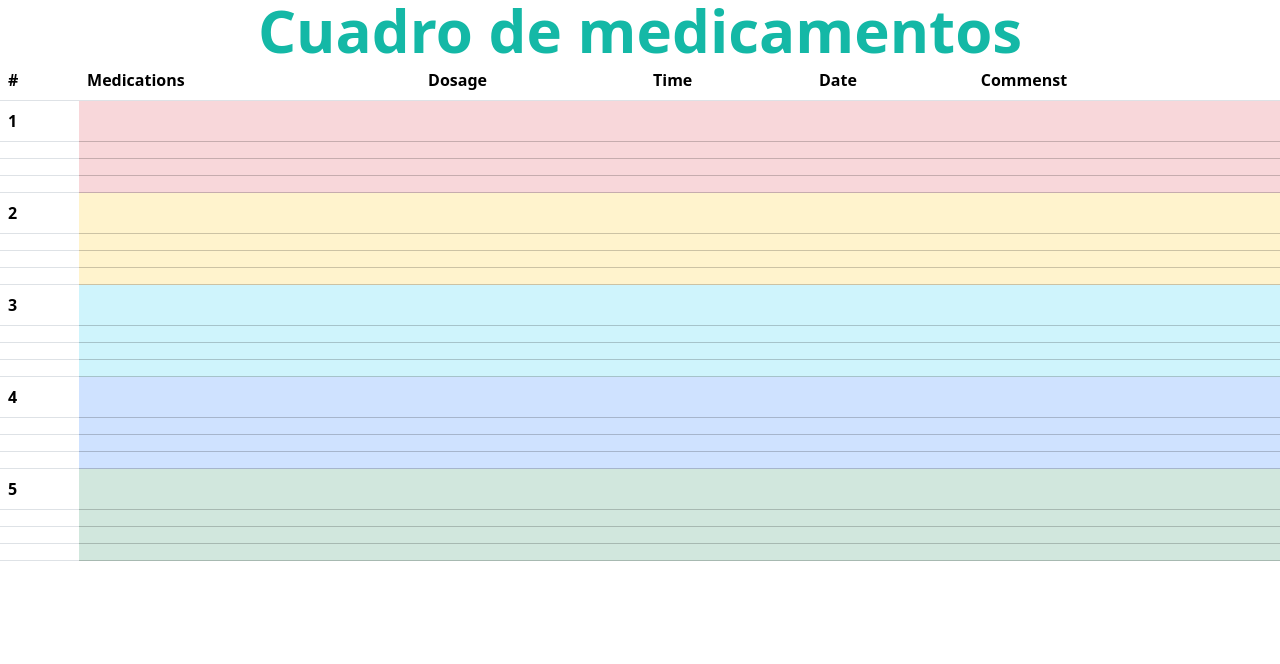
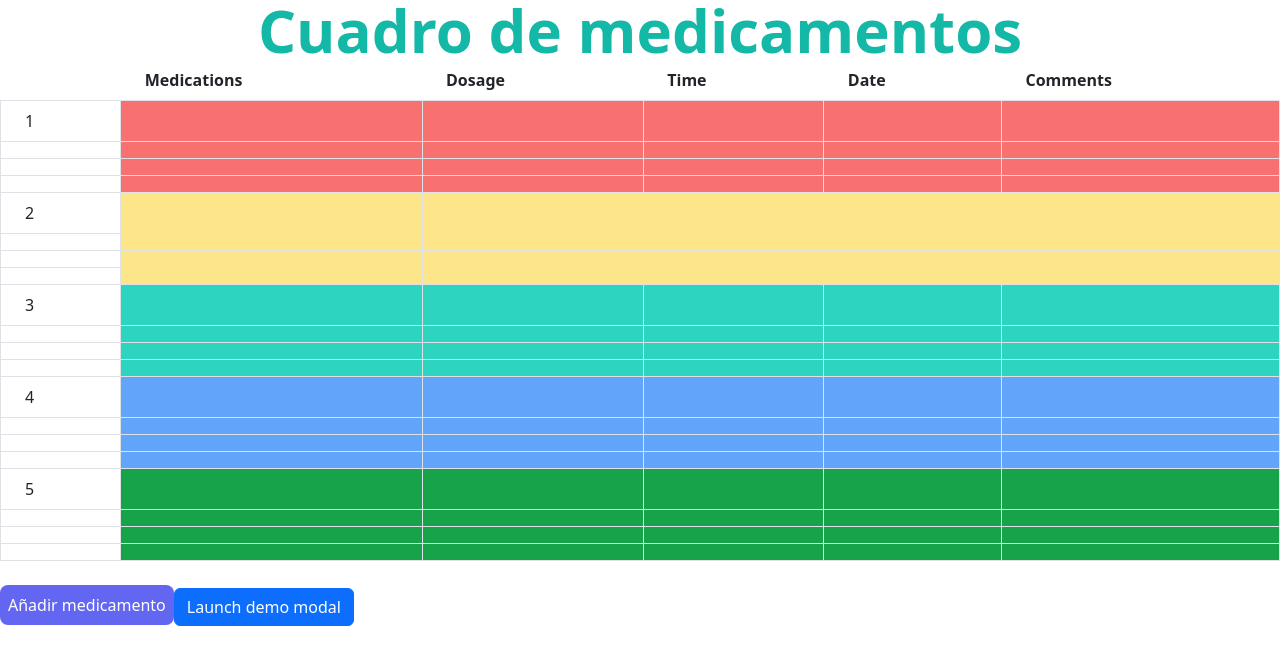
Before and after one commit to NaiveCannonUT/Medicamentos-Beta, a React (Vite) app: page / in a window 1280 px wide. Shown: the top 664 px of the page. Built offline with nearby package versions, Linux system fonts and the light colour scheme.

Commit message:
Cambios del cuadro

```diff
--- a/src/Page/Cuadro.jsx
+++ b/src/Page/Cuadro.jsx
@@ -5,194 +5,211 @@ import "bootstrap/dist/css/bootstrap.min.css";
 function Cuadro() {
     return (
         <>
-        <h1 className="text-6xl text-center font-bold text-teal-500">Cuadro de medicamentos</h1>
-            <table class="table">
+            <h1 className="text-6xl text-center font-bold text-teal-500">Cuadro de medicamentos</h1>
+
+            <table class="table-auto w-full">
                 <thead>
                     <tr>
-                        <th scope="col">#</th>
-                        <th scope="col">Medications</th>
-                        <th scope="col">Dosage</th>
-                        <th scope="col">Time</th>
-                        <th scope="col">Date</th>
-                        <th scope="col">Commenst</th>
+                        <th className="px-4 py-2"></th>
+                        <th className="px-4 py-2">Medications</th>
+                        <th className="px-4 py-2">Dosage</th>
+                        <th className="px-4 py-2">Time</th>
+                        <th className="px-4 py-2">Date</th>
+                        <th className="px-4 py-2">Comments</th>
                     </tr>
                 </thead>
                 <tbody>
                     <tr>
-                        <th scope="row">1</th>
-                        <td className="table-danger"></td>
-                        <td className="table-danger"></td>
-                        <td className="table-danger"></td>
-                        <td className="table-danger"></td>
-                        <td className="table-danger"></td>
-
+                        <td className="border px-4 py-2">1</td>
+                        <td className="border px-4 py-2 bg-red-400"></td>
+                        <td className="border px-4 py-2 bg-red-400"></td>
+                        <td className="border px-4 py-2 bg-red-400"></td>
+                        <td className="border px-4 py-2 bg-red-400"></td>
+                        <td className="border px-4 py-2 bg-red-400"></td>
                     </tr>
                     <tr>
-                    <th scope="row"></th>
-                        <td className="table-danger"></td>
-                        <td className="table-danger"></td>
-                        <td className="table-danger"></td>
-                        <td className="table-danger"></td>
-                        <td className="table-danger"></td>
+                        <td className="border px-4 py-2"></td>
+                        <td className="border px-4 py-2 bg-red-400"></td>
+                        <td className="border px-4 py-2 bg-red-400"></td>
+                        <td className="border px-4 py-2 bg-red-400"></td>
+                        <td className="border px-4 py-2 bg-red-400"></td>
+                        <td className="border px-4 py-2 bg-red-400"></td>
                     </tr>
                     <tr>
-                    <th scope="row"></th>
-                        <td className="table-danger" ></td>
-                        <td className="table-danger"></td>
-                        <td className="table-danger"></td>
-                        <td className="table-danger"></td>
-                        <td className="table-danger"></td>
+                        <td className="border px-4 py-2"></td>
+                        <td className="border px-4 py-2 bg-red-400"></td>
+                        <td className="border px-4 py-2 bg-red-400"></td>
+                        <td className="border px-4 py-2 bg-red-400"></td>
+                        <td className="border px-4 py-2 bg-red-400"></td>
+                        <td className="border px-4 py-2 bg-red-400"></td>
                     </tr>
                     <tr>
-                    <th scope="row"></th>
-                        <td className="table-danger" ></td>
-                        <td className="table-danger"></td>
-                        <td className="table-danger"></td>
-                        <td className="table-danger"></td>
-                        <td className="table-danger"></td>
+                        <td className="border px-4 py-2"></td>
+                        <td className="border px-4 py-2 bg-red-400"></td>
+                        <td className="border px-4 py-2 bg-red-400"></td>
+                        <td className="border px-4 py-2 bg-red-400"></td>
+                        <td className="border px-4 py-2 bg-red-400"></td>
+                        <td className="border px-4 py-2 bg-red-400"></td>
                     </tr>
                     <tr>
-                        <th scope="row">2</th>
-                        <td className="table-warning"></td>
-                        <td className="table-warning"></td>
-                        <td className="table-warning"></td>
-                        <td className="table-warning"></td>
-                        <td className="table-warning"></td>
+                        <td className="border px-4 py-2">2</td>
+                        <td className="border px-4 py-2 bg-amber-200"></td>
+                        <td className="border px-4 py-2 bg-amber-200"></td>
+                        <td className="border px-4 py-2 bg-amber-200"></td>
+                        <td className="border px-4 py-2 bg-amber-200"></td>
+                        <td className="border px-4 py-2 bg-amber-200"></td>
                     </tr>
                     <tr>
-                        <th scope="row"></th>
-                        <td className="table-warning"></td>
-                        <td className="table-warning"></td>
-                        <td className="table-warning"></td>
-                        <td className="table-warning"></td>
-                        <td className="table-warning"></td>
+                        <td className="border px-4 py-2"></td>
+                        <td className="border px-4 py-2 bg-amber-200"></td>
+                        <td className="border px-4 py-2 bg-amber-200"></td>
+                        <td className="border px-4 py-2 bg-amber-200"></td>
+                        <td className="border px-4 py-2 bg-amber-200"></td>
+                        <td className="border px-4 py-2 bg-amber-200"></td>
                     </tr>
                     <tr>
-                        <th scope="row"></th>
-                        <td className="table-warning"></td>
-                        <td className="table-warning"></td>
-                        <td className="table-warning"></td>
-                        <td className="table-warning"></td>
-                        <td className="table-warning"></td>
+                        <td className="border px-4 py-2"></td>
+                        <td className="border px-4 py-2 bg-amber-200"></td>
+                        <td className="border px-4 py-2 bg-amber-200"></td>
+                        <td className="border px-4 py-2 bg-amber-200"></td>
+                        <td className="border px-4 py-2 bg-amber-200"></td>
+                        <td className="border px-4 py-2 bg-amber-200"></td>
                     </tr>
                     <tr>
-                        <th scope="row"></th>
-                        <td className="table-warning"></td>
-                        <td className="table-warning"></td>
-                        <td className="table-warning"></td>
-                        <td className="table-warning"></td>
-                        <td className="table-warning"></td>
+                        <td className="border px-4 py-2"></td>
+                        <td className="border px-4 py-2 bg-amber-200"></td>
+                        <td className="border px-4 py-2 bg-amber-200"></td>
+                        <td className="border px-4 py-2 bg-amber-200"></td>
+                        <td className="border px-4 py-2 bg-amber-200"></td>
+                        <td className="border px-4 py-2 bg-amber-200"></td>
+                    </tr>
+                    <tr>
+                        <td className="border px-4 py-2">3</td>
+                        <td className="border px-4 py-2 bg-teal-400"></td>
+                        <td className="border px-4 py-2 bg-teal-400"></td>
+                        <td className="border px-4 py-2 bg-teal-400"></td>
+                        <td className="border px-4 py-2 bg-teal-400"></td>
+                        <td className="border px-4 py-2 bg-teal-400"></td>
+                    </tr>
+                    <tr>
+                        <td className="border px-4 py-2"></td>
+                        <td className="border px-4 py-2 bg-teal-400"></td>
+                        <td className="border px-4 py-2 bg-teal-400"></td>
+                        <td className="border px-4 py-2 bg-teal-400"></td>
+                        <td className="border px-4 py-2 bg-teal-400"></td>
+                        <td className="border px-4 py-2 bg-teal-400"></td>
+                    </tr>
+                    <tr>
+                        <td className="border px-4 py-2"></td>
+                        <td className="border px-4 py-2 bg-teal-400"></td>
+                        <td className="border px-4 py-2 bg-teal-400"></td>
+                        <td className="border px-4 py-2 bg-teal-400"></td>
+                        <td className="border px-4 py-2 bg-teal-400"></td>
+                        <td className="border px-4 py-2 bg-teal-400"></td>
+                    </tr>
+                    <tr>
+                        <td className="border px-4 py-2"></td>
+                        <td className="border px-4 py-2 bg-teal-400"></td>
+                        <td className="border px-4 py-2 bg-teal-400"></td>
+                        <td className="border px-4 py-2 bg-teal-400"></td>
+                        <td className="border px-4 py-2 bg-teal-400"></td>
+                        <td className="border px-4 py-2 bg-teal-400"></td>
+                    </tr>
+                    <tr>
+                        <td className="border px-4 py-2">4</td>
+                        <td className="border px-4 py-2 bg-blue-400"></td>
+                        <td className="border px-4 py-2 bg-blue-400"></td>
+                        <td className="border px-4 py-2 bg-blue-400"></td>
+                        <td className="border px-4 py-2 bg-blue-400"></td>
+                        <td className="border px-4 py-2 bg-blue-400"></td>
+                    </tr>
+                    <tr>
+                        <td className="border px-4 py-2"></td>
+                        <td className="border px-4 py-2 bg-blue-400"></td>
+                        <td className="border px-4 py-2 bg-blue-400"></td>
+                        <td className="border px-4 py-2 bg-blue-400"></td>
+                        <td className="border px-4 py-2 bg-blue-400"></td>
+                        <td className="border px-4 py-2 bg-blue-400"></td>
+                    </tr>
+                    <tr>
+                        <td className="border px-4 py-2"></td>
+                        <td className="border px-4 py-2 bg-blue-400"></td>
+                        <td className="border px-4 py-2 bg-blue-400"></td>
+                        <td className="border px-4 py-2 bg-blue-400"></td>
+                        <td className="border px-4 py-2 bg-blue-400"></td>
+                        <td className="border px-4 py-2 bg-blue-400"></td>
+                    </tr>
+                    <tr>
+                        <td className="border px-4 py-2"></td>
+                        <td className="border px-4 py-2 bg-blue-400"></td>
+                        <td className="border px-4 py-2 bg-blue-400"></td>
+                        <td className="border px-4 py-2 bg-blue-400"></td>
+                        <td className="border px-4 py-2 bg-blue-400"></td>
+                        <td className="border px-4 py-2 bg-blue-400"></td>
+                    </tr>
+                    <tr>
+                        <td className="border px-4 py-2">5</td>
+                        <td className="border px-4 py-2 bg-green-600"></td>
+                        <td className="border px-4 py-2 bg-green-600"></td>
+                        <td className="border px-4 py-2 bg-green-600"></td>
+                        <td className="border px-4 py-2 bg-green-600"></td>
+                        <td className="border px-4 py-2 bg-green-600"></td>
+                    </tr>
+                    <tr>
+                        <td className="border px-4 py-2"></td>
+                        <td className="border px-4 py-2 bg-green-600"></td>
+                        <td className="border px-4 py-2 bg-green-600"></td>
+                        <td className="border px-4 py-2 bg-green-600"></td>
+                        <td className="border px-4 py-2 bg-green-600"></td>
+                        <td className="border px-4 py-2 bg-green-600"></td>
+                    </tr>
+                    <tr>
+                        <td className="border px-4 py-2"></td>
+                        <td className="border px-4 py-2 bg-green-600"></td>
+                        <td className="border px-4 py-2 bg-green-600"></td>
+                        <td className="border px-4 py-2 bg-green-600"></td>
+                        <td className="border px-4 py-2 bg-green-600"></td>
+                        <td className="border px-4 py-2 bg-green-600"></td>
+                    </tr>
+                    <tr>
+                        <td className="border px-4 py-2"></td>
+                        <td className="border px-4 py-2 bg-green-600"></td>
+                        <td className="border px-4 py-2 bg-green-600"></td>
+                        <td className="border px-4 py-2 bg-green-600"></td>
+                        <td className="border px-4 py-2 bg-green-600"></td>
+                        <td className="border px-4 py-2 bg-green-600"></td>
                     </tr>
 
-                    <tr>
-                        <th scope="row">3</th>
-                        <td className="table-info"></td>
-                        <td className="table-info"></td>
-                        <td className="table-info"></td>
-                        <td className="table-info"></td>
-                        <td className="table-info"></td>
-                    </tr>
-
-                    <tr>
-                        <th scope="row"></th>
-                        <td className="table-info"></td>
-                        <td className="table-info"></td>
-                        <td className="table-info"></td>
-                        <td className="table-info"></td>
-                        <td className="table-info"></td>
-                    </tr>
-
-                    <tr>
-                        <th scope="row"></th>
-                        <td className="table-info"></td>
-                        <td className="table-info"></td>
-                        <td className="table-info"></td>
-                        <td className="table-info"></td>
-                        <td className="table-info"></td>
-                    </tr>
-
-                    <tr>
-                        <th scope="row"></th>
-                        <td className="table-info"></td>
-                        <td className="table-info"></td>
-                        <td className="table-info"></td>
-                        <td className="table-info"></td>
-                        <td className="table-info"></td>
-                    </tr>
-
-                    <tr>
-                        <th scope="row">4</th>
-                        <td className="table-primary"></td>
-                        <td className="table-primary"></td>
-                        <td className="table-primary"></td>
-                        <td className="table-primary"></td>
-                        <td className="table-primary"></td>
-                    </tr>
-
-                    <tr>
-                        <th scope="row"></th>
-                        <td className="table-primary"></td>
-                        <td className="table-primary"></td>
-                        <td className="table-primary"></td>
-                        <td className="table-primary"></td>
-                        <td className="table-primary"></td>
-                    </tr>
-
-                    <tr>
-                        <th scope="row"></th>
-                        <td className="table-primary"></td>
-                        <td className="table-primary"></td>
-                        <td className="table-primary"></td>
-                        <td className="table-primary"></td>
-                        <td className="table-primary"></td>
-                    </tr>
-
-                    <tr>
-                        <th scope="row"></th>
-                        <td className="table-primary"></td>
-                        <td className="table-primary"></td>
-                        <td className="table-primary"></td>
-                        <td className="table-primary"></td>
-                        <td className="table-primary"></td>
-                    </tr>
-
-                    <tr>
-                        <th scope="row">5</th>
-                        <td className="table-success"></td>
-                        <td className="table-success"></td>
-                        <td className="table-success"></td>
-                        <td className="table-success"></td>
-                        <td className="table-success"></td>
-                    </tr>
-
-                    <tr>
-                        <th scope="row"></th>
-                        <td className="table-success"></td>
-                        <td className="table-success"></td>
-                        <td className="table-success"></td>
-                        <td className="table-success"></td>
-                        <td className="table-success"></td>
-                    </tr>
-
-                    <tr>
-                        <th scope="row"></th>
-                        <td className="table-success"></td>
-                        <td className="table-success"></td>
-                        <td className="table-success"></td>
-                        <td className="table-success"></td>
-                        <td className="table-success"></td>
-                    </tr>
-                    <tr>
-                        <th scope="row"></th>
-                        <td className="table-success"></td>
-                        <td className="table-success"></td>
-                        <td className="table-success"></td>
-                        <td className="table-success"></td>
-                        <td className="table-success"></td>
-                    </tr>
 
                 </tbody>
             </table>
+            <br></br>
+            <button data-bs-toggle="modal" data-bs-target="#exampleModal" type="button" className="p-2 bg-indigo-500 rounded-lg text-white">Añadir medicamento</button>
+
+
+            <button type="button" class="btn btn-primary">
+                Launch demo modal
+            </button>
+
+
+            <div class="modal fade" id="exampleModal" tabindex="-1" aria-labelledby="exampleModalLabel" aria-hidden="true">
+                <div class="modal-dialog">
+                    <div class="modal-content">
+                        <div class="modal-header">
+                            <h5 class="modal-title" id="exampleModalLabel">Modal title</h5>
+                            <button type="button" class="btn-close" data-bs-dismiss="modal" aria-label="Close"></button>
+                        </div>
+                        <div class="modal-body">
+                            ...
+                        </div>
+                        <div class="modal-footer">
+                            <button type="button" class="btn btn-secondary" data-bs-dismiss="modal">Close</button>
+                            <button type="button" class="btn btn-primary">Save changes</button>
+                        </div>
+                    </div>
+                </div>
+            </div>
+
         </>
     )
 }
```
